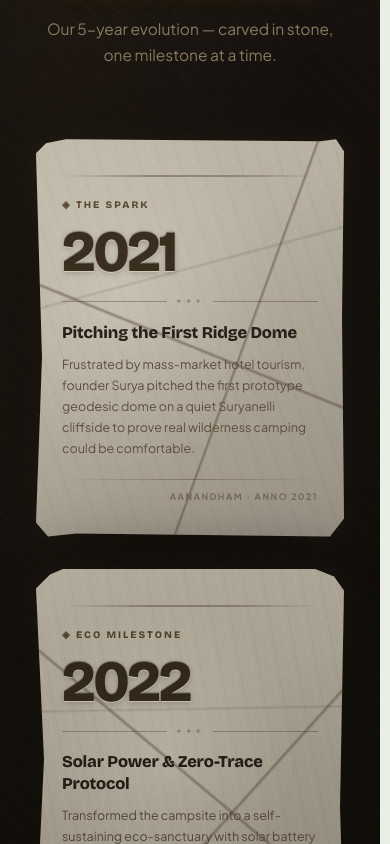
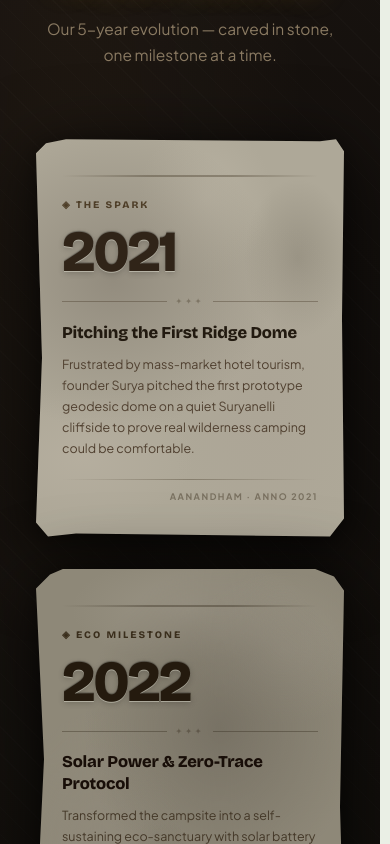
Before and after one commit to AmanTShekar/aanandham.go, a Next.js app: page /about in a window 390 px wide. Shown: the part 9080-9924 px from the top of the page. Built offline with nearby package versions, Linux system fonts and the light colour scheme.

Commit message:
fix: replace stripe gradients on stone tablets with real mottled radial-gradient mineral patches — no more visible lines, natural stone look

```diff
--- a/src/app/about/page.jsx
+++ b/src/app/about/page.jsx
@@ -1374,21 +1374,72 @@ export default function AboutPage() {
                             }}
                         >
                             {TIMELINE_MILESTONES.map((mile, mIdx) => {
-                                // Each tablet has a unique chipped polygon shape — cracked stone chips
+                                // Each tablet — unique chipped/cracked stone polygon edge
                                 const clipPaths = [
                                     'polygon(0% 14px, 10px 4px, 30px 0%, calc(100% - 24px) 2px, calc(100% - 8px) 0%, 100% 12px, calc(100% - 2px) 45%, 100% calc(100% - 18px), calc(100% - 14px) 100%, 40px calc(100% - 3px), 12px 100%, 0% calc(100% - 14px), 6px 55%)',
                                     'polygon(0% 20px, 14px 6px, 28px 0%, calc(100% - 30px) 0px, calc(100% - 10px) 8px, 100% 22px, calc(100% - 4px) 60%, 100% calc(100% - 20px), calc(100% - 20px) calc(100% - 4px), calc(100% - 40px) 100%, 20px calc(100% - 6px), 4px calc(100% - 22px), 0% calc(100% - 38px), 8px 48%)',
                                     'polygon(0% 10px, 8px 0%, 28px 4px, calc(100% - 20px) 0px, calc(100% - 6px) 10px, 100% 28px, calc(100% - 6px) 58%, 100% calc(100% - 14px), calc(100% - 12px) 100%, 48px calc(100% - 2px), 14px calc(100% - 10px), 0% calc(100% - 26px), 4px 40%)',
                                     'polygon(0% 24px, 16px 8px, 36px 0%, calc(100% - 26px) 4px, calc(100% - 4px) 0%, 100% 18px, calc(100% - 8px) 50%, 100% calc(100% - 22px), calc(100% - 16px) calc(100% - 8px), calc(100% - 38px) 100%, 18px calc(100% - 4px), 6px calc(100% - 18px), 0% calc(100% - 32px), 10px 62%)'
                                 ];
-                                // Real stone color palettes — limestone, sandstone, slate, river stone
-                                const stonePalettes = [
-                                    { bg: '#B8B0A0', hi: 'rgba(255,255,245,0.22)', shadow: 'rgba(60,50,35,0.55)', crack: 'rgba(70,55,40,0.45)', tag: '#5A4830', year: '#3A2E1E', title: '#2A201A', body: '#5C4E3C', rule: 'rgba(80,60,40,0.4)', footer: 'rgba(80,60,40,0.5)' },
-                                    { bg: '#A8A090', hi: 'rgba(255,252,240,0.18)', shadow: 'rgba(50,42,30,0.5)', crack: 'rgba(60,48,32,0.42)', tag: '#4E4028', year: '#32281A', title: '#251C16', body: '#524434', rule: 'rgba(70,55,38,0.38)', footer: 'rgba(70,55,38,0.48)' },
-                                    { bg: '#C4B8A4', hi: 'rgba(255,255,248,0.2)', shadow: 'rgba(65,52,38,0.5)', crack: 'rgba(75,58,40,0.44)', tag: '#5E4C32', year: '#3E3020', title: '#2E2218', body: '#604E3C', rule: 'rgba(85,65,42,0.4)', footer: 'rgba(85,65,42,0.5)' },
-                                    { bg: '#9E9888', hi: 'rgba(255,250,238,0.16)', shadow: 'rgba(45,38,28,0.5)', crack: 'rgba(55,44,30,0.42)', tag: '#48402A', year: '#2E2618', title: '#221A12', body: '#4E4030', rule: 'rgba(65,52,35,0.36)', footer: 'rgba(65,52,35,0.46)' }
+
+                                // Natural stone mottling — layered radial patches, NO stripes
+                                // Each card: unique base, darker veins, lighter mineral spots
+                                const stoneConfigs = [
+                                    {
+                                        // Limestone — warm beige-grey
+                                        base: '#AEA898',
+                                        mottle: `
+                                            radial-gradient(ellipse 75% 55% at 25% 35%, rgba(135,128,115,0.7) 0%, transparent 70%),
+                                            radial-gradient(ellipse 50% 70% at 75% 65%, rgba(170,162,148,0.55) 0%, transparent 65%),
+                                            radial-gradient(ellipse 40% 35% at 55% 15%, rgba(195,188,172,0.45) 0%, transparent 55%),
+                                            radial-gradient(ellipse 35% 40% at 85% 30%, rgba(120,114,100,0.4) 0%, transparent 50%),
+                                            radial-gradient(ellipse 60% 30% at 15% 80%, rgba(188,180,165,0.5) 0%, transparent 60%)
+                                        `,
+                                        tag: '#4E3E28', year: '#302418', title: '#221A10', body: '#504030',
+                                        rule: 'rgba(60,48,30,0.35)', footer: 'rgba(60,48,30,0.45)'
+                                    },
+                                    {
+                                        // Dark slate grey
+                                        base: '#8E8878',
+                                        mottle: `
+                                            radial-gradient(ellipse 65% 60% at 60% 40%, rgba(108,102,90,0.65) 0%, transparent 68%),
+                                            radial-gradient(ellipse 45% 55% at 20% 70%, rgba(145,138,124,0.5) 0%, transparent 62%),
+                                            radial-gradient(ellipse 55% 35% at 80% 20%, rgba(165,158,144,0.4) 0%, transparent 55%),
+                                            radial-gradient(ellipse 30% 45% at 40% 85%, rgba(95,90,78,0.45) 0%, transparent 50%),
+                                            radial-gradient(ellipse 70% 25% at 50% 10%, rgba(175,168,155,0.35) 0%, transparent 55%)
+                                        `,
+                                        tag: '#3A2E1C', year: '#241A0E', title: '#180E08', body: '#443828',
+                                        rule: 'rgba(45,35,20,0.35)', footer: 'rgba(45,35,20,0.45)'
+                                    },
+                                    {
+                                        // Sandstone — warmer tan-grey
+                                        base: '#B8AC98',
+                                        mottle: `
+                                            radial-gradient(ellipse 80% 45% at 40% 55%, rgba(148,140,124,0.6) 0%, transparent 65%),
+                                            radial-gradient(ellipse 40% 60% at 80% 30%, rgba(185,178,162,0.5) 0%, transparent 60%),
+                                            radial-gradient(ellipse 55% 40% at 15% 25%, rgba(200,192,176,0.45) 0%, transparent 55%),
+                                            radial-gradient(ellipse 45% 35% at 65% 80%, rgba(128,120,106,0.4) 0%, transparent 52%),
+                                            radial-gradient(ellipse 35% 50% at 90% 70%, rgba(172,164,150,0.45) 0%, transparent 55%)
+                                        `,
+                                        tag: '#524030', year: '#382A1A', title: '#281E10', body: '#564434',
+                                        rule: 'rgba(68,52,35,0.38)', footer: 'rgba(68,52,35,0.48)'
+                                    },
+                                    {
+                                        // River stone — cool grey
+                                        base: '#98948A',
+                                        mottle: `
+                                            radial-gradient(ellipse 70% 50% at 35% 60%, rgba(118,114,106,0.62) 0%, transparent 66%),
+                                            radial-gradient(ellipse 50% 65% at 72% 25%, rgba(155,150,140,0.5) 0%, transparent 63%),
+                                            radial-gradient(ellipse 60% 38% at 20% 15%, rgba(178,172,162,0.42) 0%, transparent 55%),
+                                            radial-gradient(ellipse 38% 42% at 88% 75%, rgba(105,100,92,0.45) 0%, transparent 52%),
+                                            radial-gradient(ellipse 65% 28% at 55% 90%, rgba(165,160,150,0.4) 0%, transparent 58%)
+                                        `,
+                                        tag: '#3C3022', year: '#281E12', title: '#1C120A', body: '#483C2C',
+                                        rule: 'rgba(50,40,25,0.32)', footer: 'rgba(50,40,25,0.42)'
+                                    }
                                 ];
-                                const s = stonePalettes[mIdx % 4];
+
+                                const s = stoneConfigs[mIdx % 4];
                                 const rotations = ['-1.2deg', '1.0deg', '-0.8deg', '1.4deg'];
 
                                 return (
@@ -1400,23 +1451,14 @@ export default function AboutPage() {
                                         style={{
                                             position: 'relative',
                                             transform: `rotate(${rotations[mIdx % 4]})`,
-                                            filter: `drop-shadow(0 22px 48px rgba(0,0,0,0.7)) drop-shadow(0 4px 12px ${s.shadow})`,
+                                            filter: 'drop-shadow(0 18px 40px rgba(0,0,0,0.65)) drop-shadow(0 4px 10px rgba(0,0,0,0.4))',
                                             cursor: 'default'
                                         }}
                                     >
-                                        {/* Stone Slab — real limestone/sandstone color */}
+                                        {/* Stone Slab — mottled mineral patches, no stripes */}
                                         <div style={{
-                                            background: s.bg,
-                                            backgroundImage: `
-                                                radial-gradient(ellipse at ${28 + mIdx * 14}% ${38 + mIdx * 9}%, ${s.hi} 0%, transparent 52%),
-                                                linear-gradient(${148 + mIdx * 12}deg, rgba(255,252,240,0.12) 0%, transparent 35%, rgba(0,0,0,0.18) 100%),
-                                                repeating-linear-gradient(${72 + mIdx * 8}deg,
-                                                    transparent 0px, transparent 5px,
-                                                    rgba(0,0,0,0.04) 5px, rgba(0,0,0,0.04) 6px,
-                                                    transparent 6px, transparent 18px,
-                                                    rgba(255,255,255,0.06) 18px, rgba(255,255,255,0.06) 19px
-                                                )
-                                            `,
+                                            backgroundColor: s.base,
+                                            backgroundImage: s.mottle,
                                             clipPath: clipPaths[mIdx % 4],
                                             padding: '36px 26px 32px',
                                             display: 'flex',
@@ -1426,15 +1468,6 @@ export default function AboutPage() {
                                             overflow: 'hidden'
                                         }}>
 
-                                            {/* Stone crack lines overlay */}
-                                            <div style={{
-                                                position: 'absolute', inset: 0, pointerEvents: 'none',
-                                                backgroundImage: `
-                                                    linear-gradient(${22 + mIdx * 18}deg, transparent 48%, ${s.crack} 48.5%, transparent 49%),
-                                                    linear-gradient(${110 + mIdx * 22}deg, transparent 62%, ${s.crack} 62.4%, transparent 63%),
-                                                    linear-gradient(${165 + mIdx * 14}deg, transparent 35%, rgba(0,0,0,0.1) 35.4%, transparent 36%)
-                                                `
-                                            }} />
 
                                             {/* Engraved top rule */}
                                             <div style={{
```
